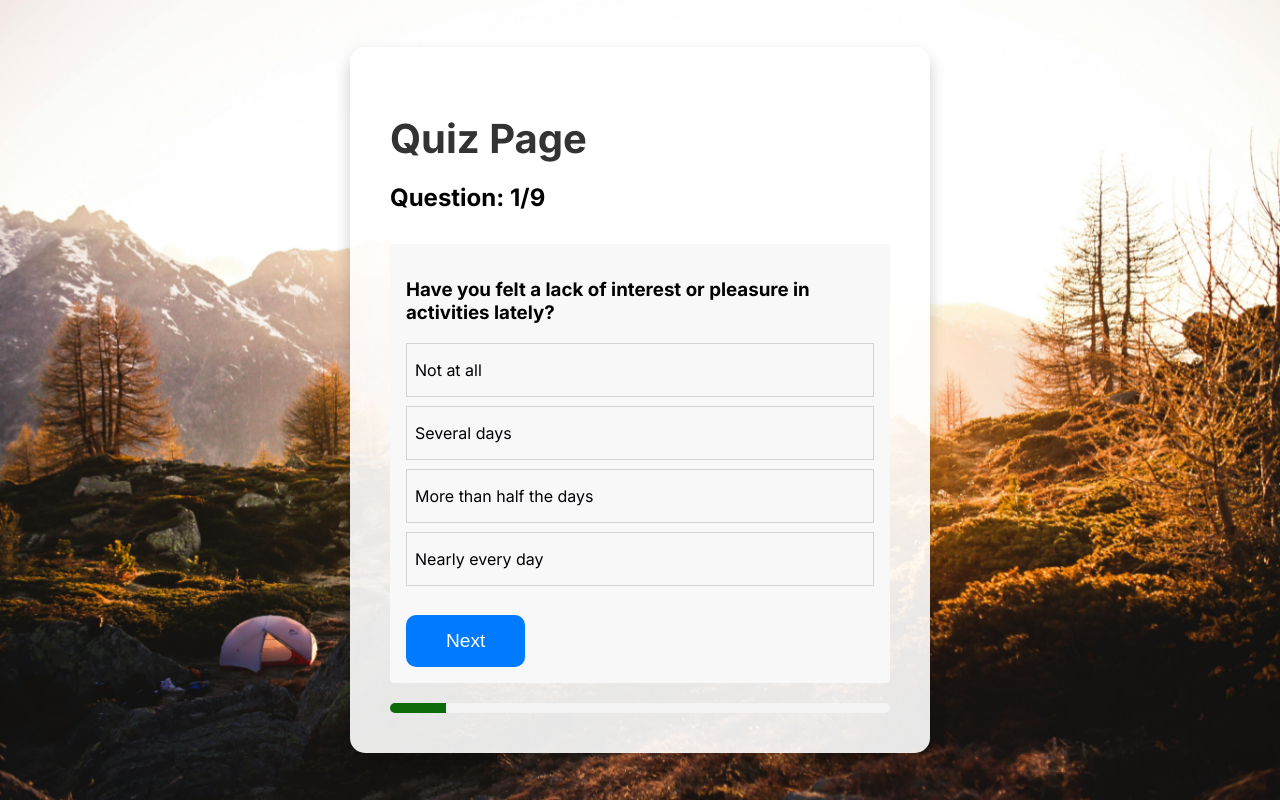
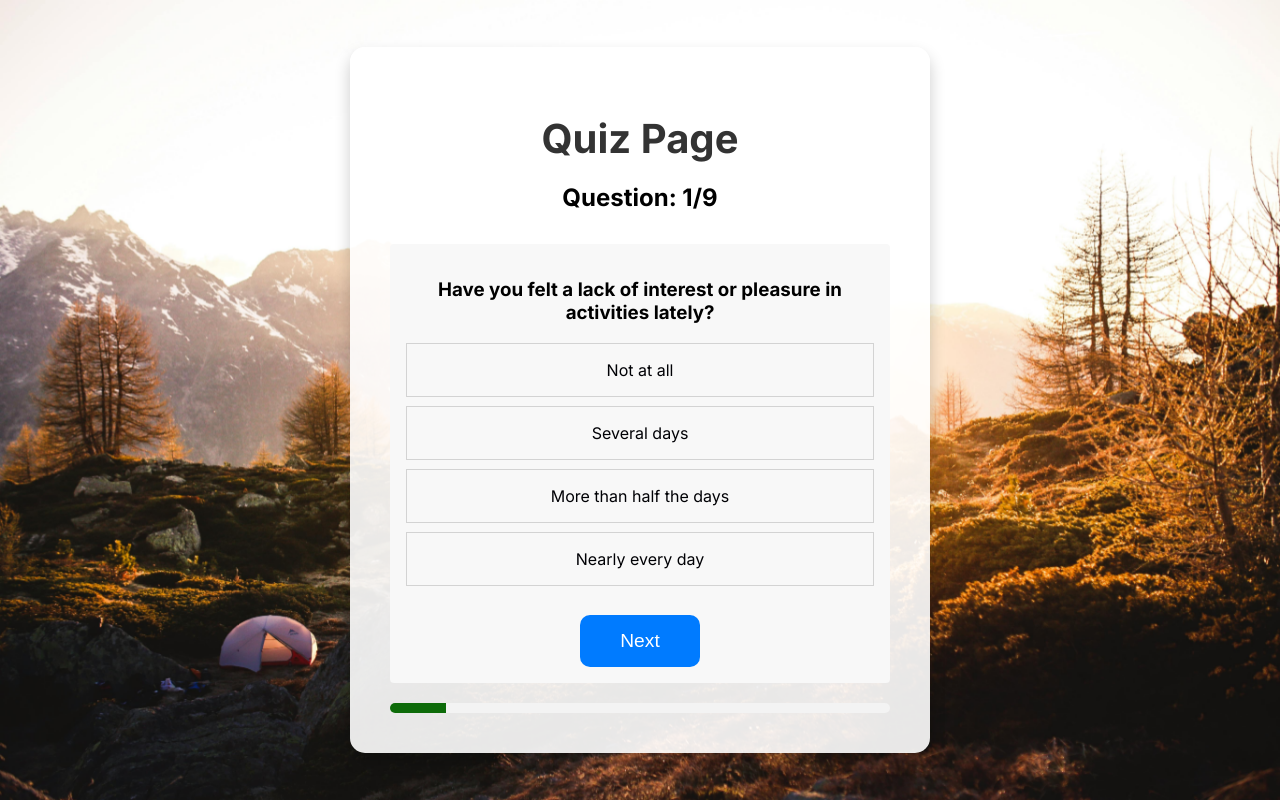
Before and after one commit to HansithFonseka/NextJs-Quiz-App, a Next.js app: page /quiz in a window 1280 px wide. Built offline with nearby package versions, Linux system fonts and the light colour scheme.

Commit message:
css change

```diff
--- a/src/app/globals.css
+++ b/src/app/globals.css
@@ -17,8 +17,8 @@ body, html {
   padding: 40px;
   border-radius: 15px;
   box-shadow: 0 8px 16px rgba(0, 0, 0, 0.2);
-  text-align: top;
-  width: 90%;
+  text-align: center;
+  width: 100%;
   max-width: 500px;
   margin: 20px;
   animation: fadeIn 1s ease-in-out;
```
